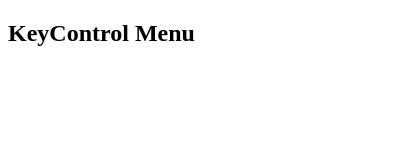
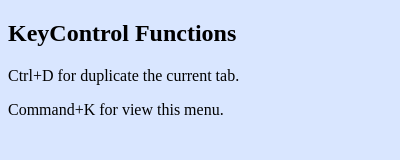
Before and after one commit to Ualb/KeyControl, a browser extension: page popup/popup.html in a window 400 px wide. Drawn offline with Linux system fonts and the light colour scheme.

Commit message:
style for the popup menu display

```diff
--- a/popup/popup.html
+++ b/popup/popup.html
@@ -3,8 +3,19 @@
 <head>
     <meta charset="UTF-8">
     <title>KeyControl</title>
+    <style>
+        body {
+            background-color: #d9e6ff;
+            color: black;
+            font-family: 'Times New Roman', Times, serif;
+        }
+    </style>
 </head>
 <body>
-    <h2>KeyControl Menu</h2>
+    <h2>KeyControl Functions</h2>
+    <div>
+        <p>Ctrl+D for duplicate the current tab.</p>
+        <p>Command+K for view this menu.</p>
+    </div>
 </body>
 </html>
```
